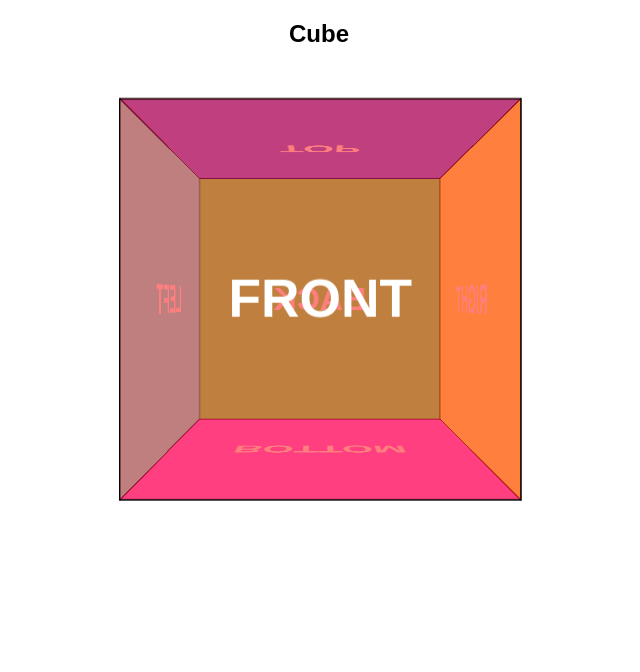
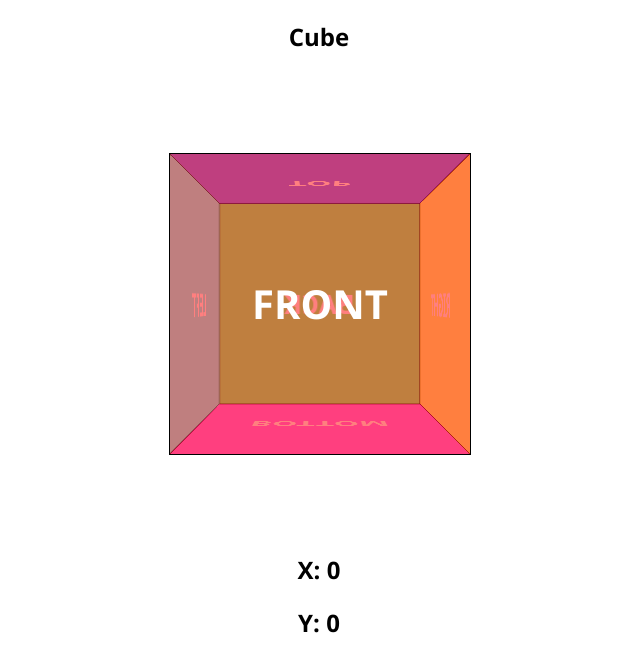
Before and after one commit to luangelsdorf/testinout, a Next.js app: page / in a window 1280 px wide. Shown: the top 672 px of the page, without its empty margins (321-961 px from the left). Built offline with nearby package versions, Linux system fonts and the light colour scheme.

Commit message:
cube motion

```diff
--- a/src/components/Cube/Cube.module.scss
+++ b/src/components/Cube/Cube.module.scss
@@ -19,6 +19,9 @@
   height: 300px;
   position: relative;
   transform-style: preserve-3d;
+  transform: translateZ(-150px);
+  cursor: pointer;
+  user-select: none;
 }
 
 .face {
--- a/src/components/Cube/index.js
+++ b/src/components/Cube/index.js
@@ -1,10 +1,31 @@
-import React from 'react';
+import React, { useEffect, useRef, useState } from 'react';
 import styles from './Cube.module.scss';
 
 export default function Cube() {
+  const [mov, setMov] = useState({ mx: 0, my: 0 });
+  const shape = useRef(null);
+
+  useEffect(() => {
+    window.onmousemove = mouseMove;
+  }, [])
+
+  function mouseMove(e) {
+    window.requestAnimationFrame(() => {
+      shape.current.style.transform = `translateZ(-150px) rotateX(${-mov.my}deg) rotateY(${mov.mx}deg)`;
+    });
+
+    setMov(lastMov => {
+      return {
+        mx: lastMov.mx + e.movementX,
+        my: lastMov.my + e.movementY,
+      }
+    })
+  }
+
   return (
+    <>
       <div className={styles.scene}>
-      <div className={styles.shape}>
+        <div className={styles.shape} id="shape" ref={shape}>
           <div className={styles.face}>FRONT</div>
 
           <div className={styles.face}>BACK</div>
@@ -18,5 +39,8 @@ export default function Cube() {
           <div className={styles.face}>BOTTOM</div>
         </div>
       </div>
+      <h1>{`X: ${mov.mx}`}</h1>
+      <h1>{`Y: ${mov.my}`}</h1>
+    </>
   )
 }
--- a/src/styles/styles.scss
+++ b/src/styles/styles.scss
@@ -1,5 +1,5 @@
 body {
-  font-family: sans-serif;
+  font-family: "Segoe UI", sans-serif;
   font-weight: bold;
   text-align: center;
 }
```
Lines whose indentation alone changed are shown as unchanged.
